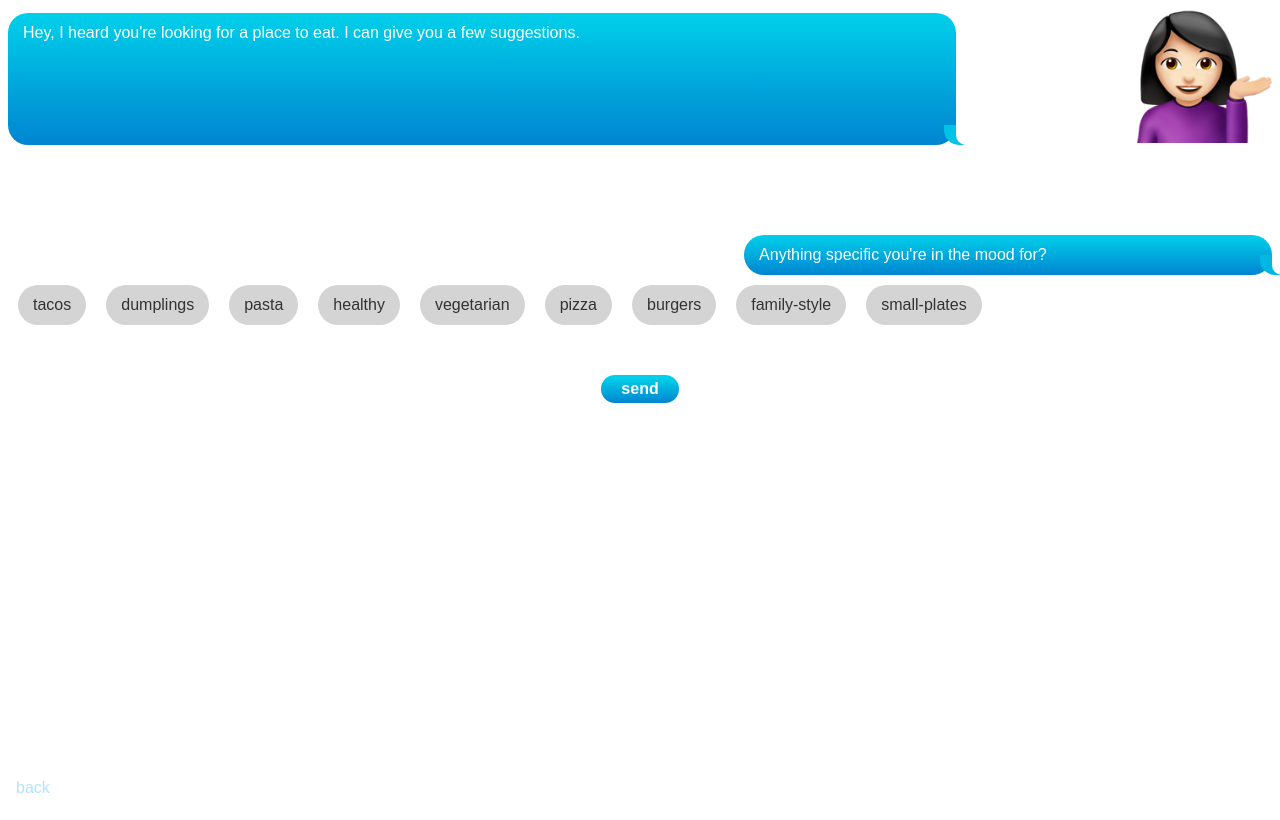
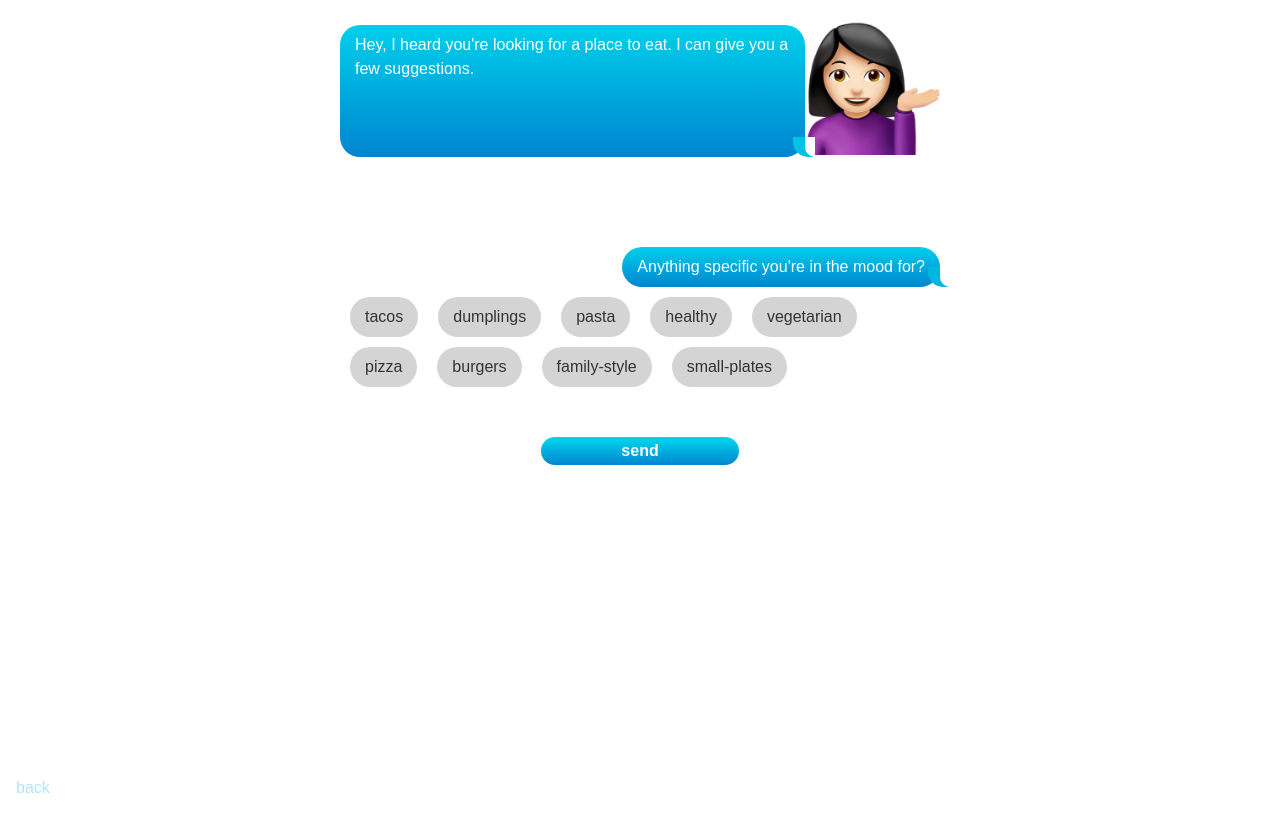
Before and after one commit to nakedsushi/foodie-friend, a Vue app: page / in a window 1280 px wide. Built offline with nearby package versions, Linux system fonts and the light colour scheme.

Commit message:
Style changes

```diff
--- a/src/App.vue
+++ b/src/App.vue
@@ -47,9 +47,18 @@
   html, body {
     height: 100%;
   }
+
+  @media only screen and (min-width: 769px) {
+    body {
+      width: 600px;
+      margin: auto;
+    }
+  }
+
   body {
     font-family: sans-serif;
     line-height: 1.5;
+    margin-top: 20px;
   }
   .app {
     height: 100%;
--- a/src/components/Question.vue
+++ b/src/components/Question.vue
@@ -93,10 +93,16 @@
 
 <style>
   .question {
-    margin: 80px 0;
+    margin: 40px 0;
     grid-column-start: 1;
     grid-column-end: 5;
     display: grid;
+  }
+
+  @media only screen and (min-width: 769px) {
+    .question {
+      margin: 80px 0;
+    }
   }
 
   .question .speech-bubble{
@@ -145,7 +151,7 @@
     background: linear-gradient(to bottom, #00D0EA 10%, #0085D1 100%);
     font-size: 16px;
     font-weight: 600;
-    padding: 5px 20px;
+    padding: 5px 80px;
     border: none;
   }
 
```
